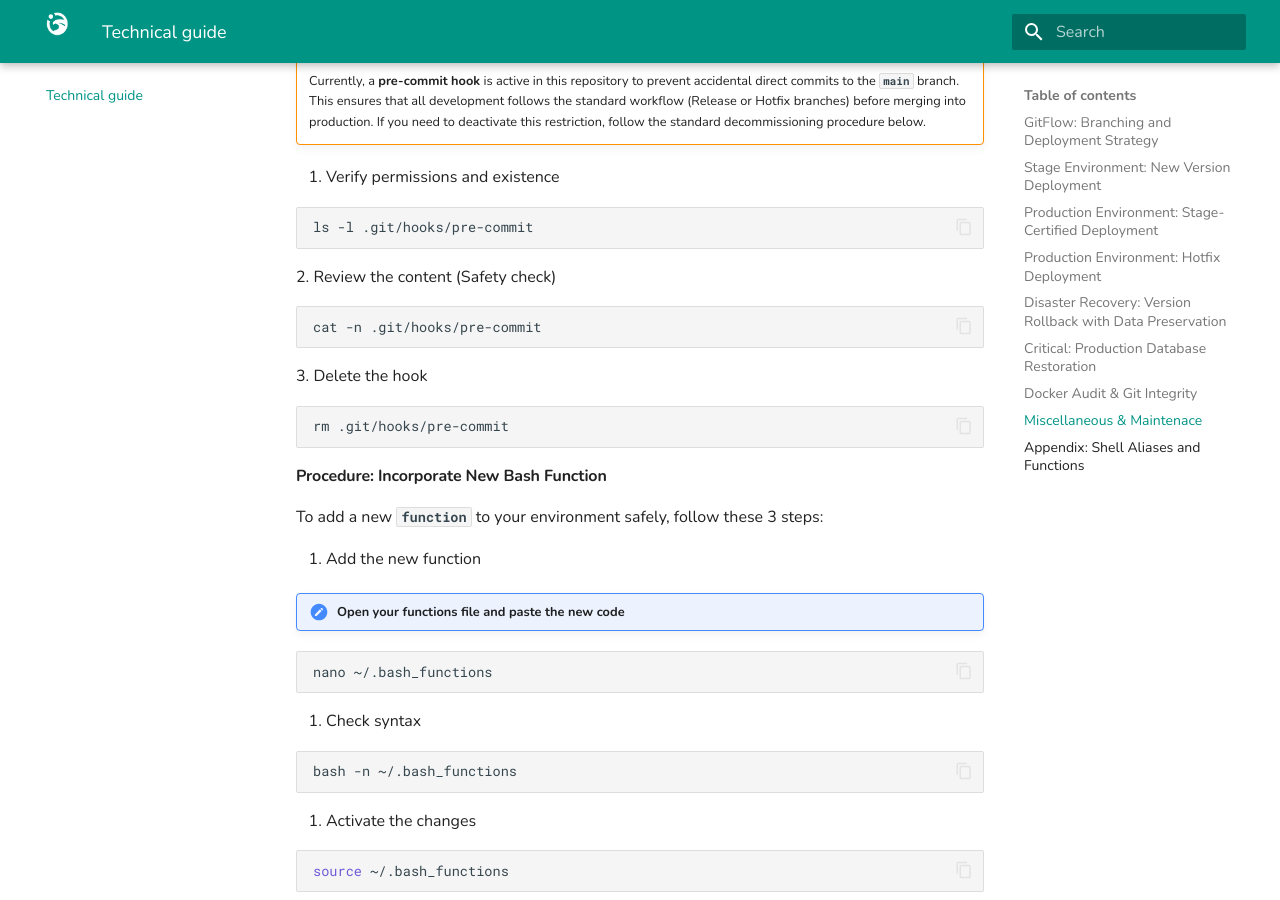
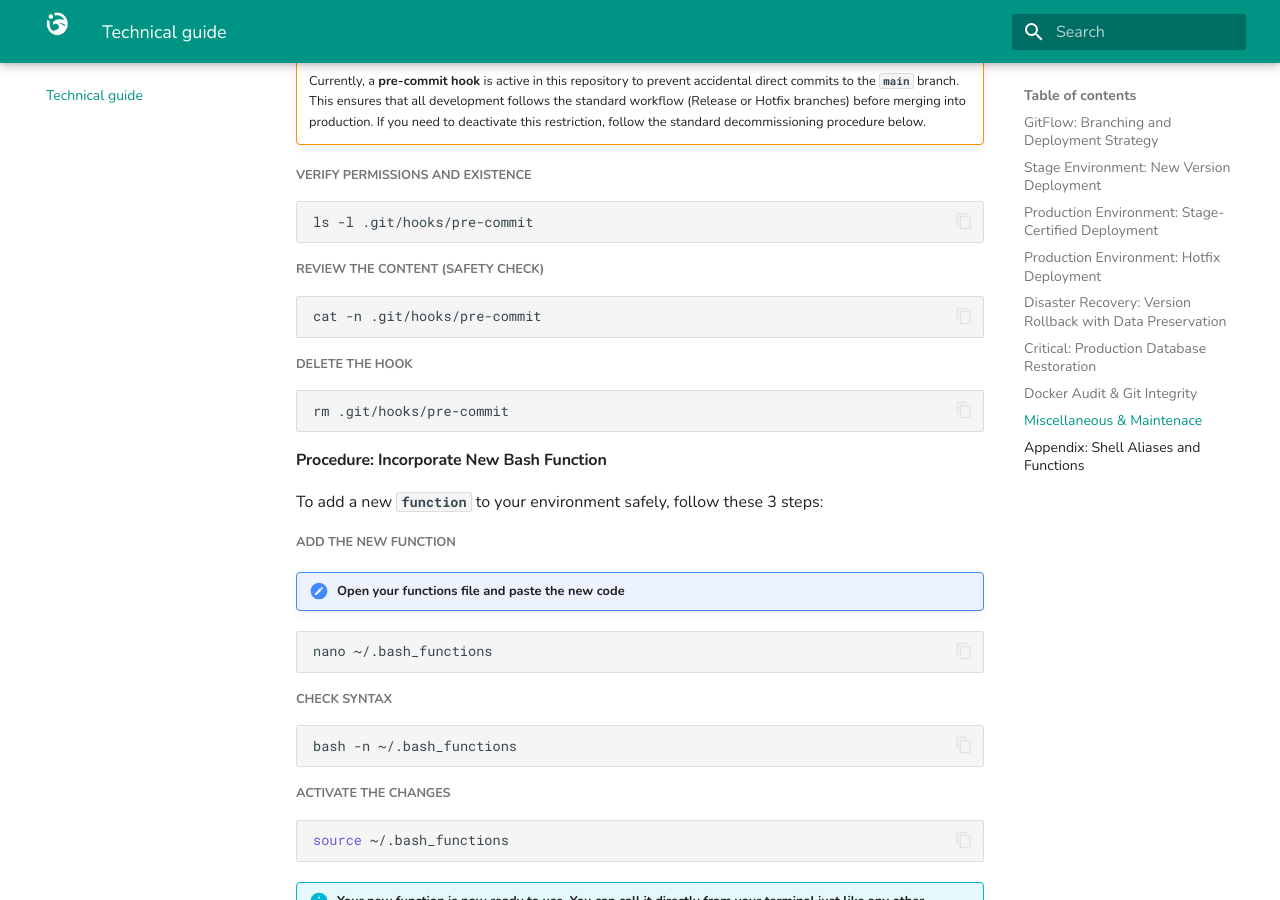
Before and after one commit to pablopenlop/gradewing_guide, an MkDocs documentation site: the page built from docs/other.md, in a window 1280 px wide and 900 px high, scrolled down 14197 px. Built offline with MkDocs 1.6.1 and Material for MkDocs 9.7.7, drawn with Linux system fonts in a browser that asks for light colours.

Commit message:
Update other.md

````diff
--- a/docs/other.md
+++ b/docs/other.md
@@ -598,47 +598,42 @@ docker logs GradewingDjango_production 2>&1 | grep -Ei "error|critical|exception
 !!! warning "Local Git Policy: Branch Protection Hook"
     Currently, a **pre-commit hook** is active in this repository to prevent accidental direct commits to the **`main`** branch. This ensures that all development follows the standard workflow (Release or Hotfix branches) before merging into production. If you need to deactivate this restriction, follow the standard decommissioning procedure below.
 
-1. Verify permissions and existence
+##### Verify permissions and existence
 
 ```bash
 ls -l .git/hooks/pre-commit
 ```
-2. Review the content (Safety check)
+##### Review the content (Safety check)
 
 ```bash
 cat -n .git/hooks/pre-commit
 ```
-3. Delete the hook
+##### Delete the hook
 
 ```bash
 rm .git/hooks/pre-commit
 ```
 
 #### Procedure: Incorporate New Bash Function
-
 To add a new **`function`** to your environment safely, follow these 3 steps:
 
-1. Add the new function
+##### Add the new function
 !!! note "Open your functions file and paste the new code"
 
 ```bash
 nano ~/.bash_functions
 ```
-
-2. Check syntax
+##### Check syntax
 
 ```bash
 bash -n ~/.bash_functions
 ```
-
-3. Activate the changes
+##### Activate the changes
 
 ```bash
 source ~/.bash_functions
 ```
-
 !!! info "Your new function is now ready to use. You can call it directly from your terminal just like **any other command**."
-
 
 ## Appendix: Shell Aliases and Functions
 
````
